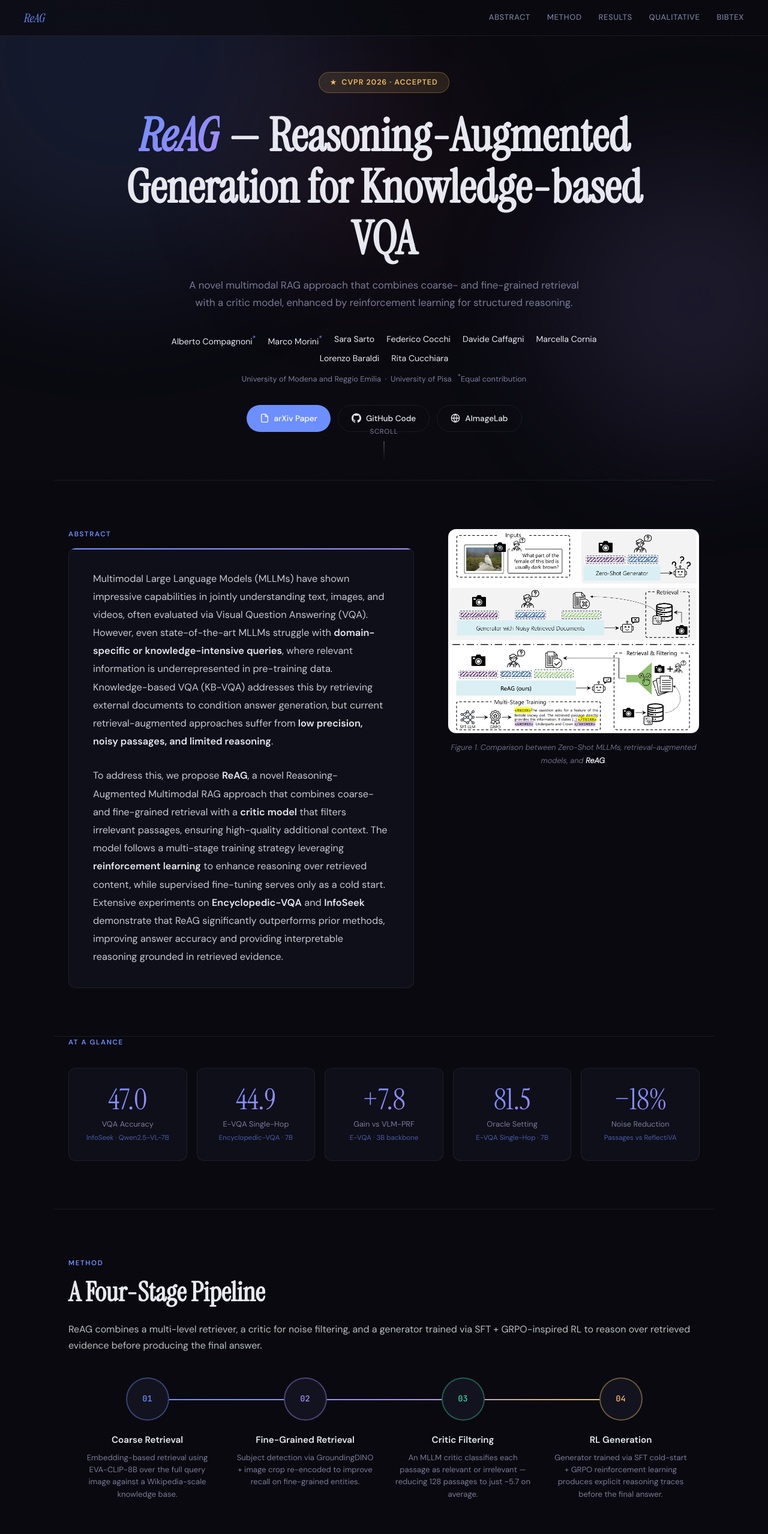
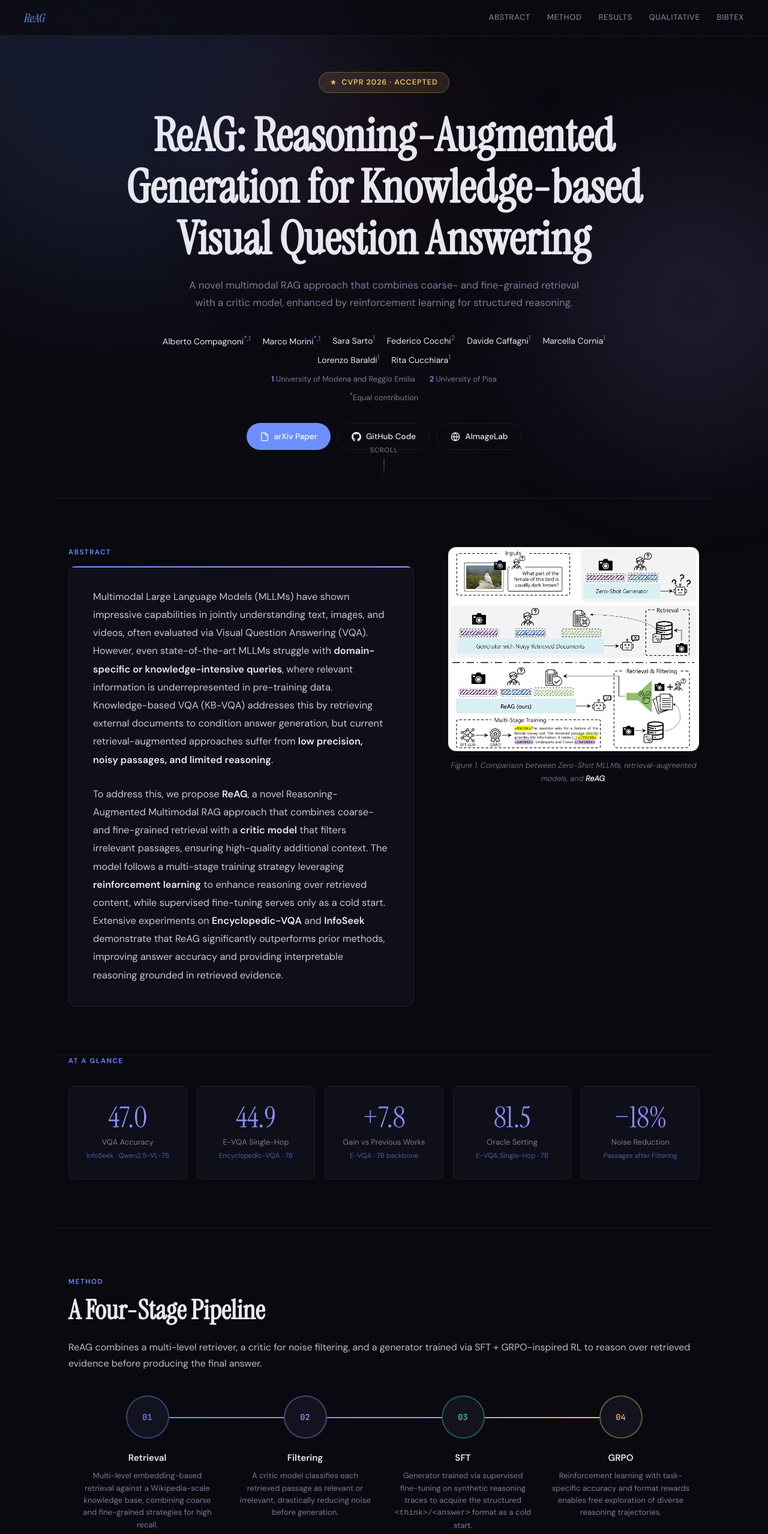
Before and after one commit to aimagelab/ReAG, a plain HTML site: page index.html in a window 1280 px wide. Shown: the top 2557 px of the page at 60% size. Drawn offline with Linux system fonts and the light colour scheme.

Commit message:
gh-page update

```diff
--- a/index.html
+++ b/index.html
@@ -186,6 +186,7 @@
     .author a { color: var(--text); text-decoration: none; border-bottom: 1px solid rgba(255,255,255,.15); transition: border-color var(--transition); }
     .author a:hover { border-color: var(--accent); color: var(--accent); }
     .equal { font-size: .75rem; color: var(--accent); vertical-align: super; }
+    .affil-sup { font-size: .72rem; color: var(--muted); vertical-align: super; }
 
     .affiliations {
       font-size: .8rem;
@@ -194,6 +195,13 @@
       opacity: 0;
       animation: fadeUp .8s .5s forwards;
     }
+    .affil-list {
+      display: flex; flex-wrap: wrap; justify-content: center;
+      gap: 4px 24px;
+      margin-bottom: 6px;
+    }
+    .affil-item { white-space: nowrap; }
+    .affil-num { color: var(--accent); font-weight: 600; margin-right: 3px; }
 
     /* CTA buttons */
     .cta-row {
@@ -780,27 +788,32 @@
 <section id="hero">
   <div class="venue-badge">CVPR 2026 · Accepted</div>
 
-  <h1><em>ReAG</em> — Reasoning-Augmented<br>Generation for Knowledge-based VQA</h1>
+  <!-- FIX 1: titolo senza corsivo su ReAG, senza trattino, titolo completo come nel paper -->
+  <h1>ReAG: Reasoning-Augmented Generation for Knowledge-based Visual Question Answering</h1>
 
   <p class="subtitle">
     A novel multimodal RAG approach that combines coarse- and fine-grained retrieval
     with a critic model, enhanced by reinforcement learning for structured reasoning.
   </p>
 
+  <!-- FIX 2: affiliazioni con apici numerici -->
   <div class="authors">
-    <span class="author">Alberto Compagnoni<sup class="equal">*</sup></span>
-    <span class="author">Marco Morini<sup class="equal">*</sup></span>
-    <span class="author">Sara Sarto</span>
-    <span class="author">Federico Cocchi</span>
-    <span class="author">Davide Caffagni</span>
-    <span class="author">Marcella Cornia</span>
-    <span class="author">Lorenzo Baraldi</span>
-    <span class="author">Rita Cucchiara</span>
+    <span class="author">Alberto Compagnoni<sup class="equal">*,</sup><sup class="affil-sup">1</sup></span>
+    <span class="author">Marco Morini<sup class="equal">*,</sup><sup class="affil-sup">1</sup></span>
+    <span class="author">Sara Sarto<sup class="affil-sup">1</sup></span>
+    <span class="author">Federico Cocchi<sup class="affil-sup">2</sup></span>
+    <span class="author">Davide Caffagni<sup class="affil-sup">1</sup></span>
+    <span class="author">Marcella Cornia<sup class="affil-sup">1</sup></span>
+    <span class="author">Lorenzo Baraldi<sup class="affil-sup">1</sup></span>
+    <span class="author">Rita Cucchiara<sup class="affil-sup">1</sup></span>
   </div>
-  <p class="affiliations">
-    University of Modena and Reggio Emilia &nbsp;·&nbsp; University of Pisa
-    &nbsp; <sup>*</sup>Equal contribution
-  </p>
+  <div class="affiliations">
+    <div class="affil-list">
+      <span class="affil-item"><span class="affil-num">1</span>University of Modena and Reggio Emilia</span>
+      <span class="affil-item"><span class="affil-num">2</span>University of Pisa</span>
+    </div>
+    <span><sup>*</sup>Equal contribution</span>
+  </div>
 
   <div class="cta-row">
     <a class="btn btn-primary" href="https://arxiv.org/abs/2511.22715" target="_blank">
@@ -881,20 +894,22 @@
         <div class="score-label">E-VQA Single-Hop</div>
         <div class="score-dataset">Encyclopedic-VQA · 7B</div>
       </div>
+      <!-- FIX 3: "Gain vs VLM-PRF" → "Gain vs Previous Works" -->
       <div class="score-card">
         <span class="score-num" data-target="+7.8">0</span>
-        <div class="score-label">Gain vs VLM-PRF</div>
-        <div class="score-dataset">E-VQA · 3B backbone</div>
+        <div class="score-label">Gain vs Previous Works</div>
+        <div class="score-dataset">E-VQA · 7B backbone</div>
       </div>
       <div class="score-card">
         <span class="score-num" data-target="81.5">0</span>
         <div class="score-label">Oracle Setting</div>
         <div class="score-dataset">E-VQA Single-Hop · 7B</div>
       </div>
+      <!-- FIX 3: "Passages vs ReflectiVA" → no competitor name -->
       <div class="score-card">
         <span class="score-num" data-target="−18%">0</span>
         <div class="score-label">Noise Reduction</div>
-        <div class="score-dataset">Passages vs ReflectiVA</div>
+        <div class="score-dataset">Passages after Filtering</div>
       </div>
     </div>
   </div>
@@ -909,37 +924,33 @@
        and a generator trained via SFT + GRPO-inspired RL to reason over
        retrieved evidence before producing the final answer.</p>
 
+    <!-- FIX 4: pipeline steps coherent with figure (Retrieval, Filtering, SFT, GRPO) -->
     <div class="pipeline-steps">
       <div class="step">
         <div class="step-num">01</div>
-        <div class="step-title">Coarse Retrieval</div>
-        <p class="step-desc">Embedding-based retrieval using EVA-CLIP-8B over the full query image against a Wikipedia-scale knowledge base.</p>
+        <div class="step-title">Retrieval</div>
+        <p class="step-desc">Multi-level embedding-based retrieval against a Wikipedia-scale knowledge base, combining coarse and fine-grained strategies for high recall.</p>
       </div>
       <div class="step">
         <div class="step-num">02</div>
-        <div class="step-title">Fine-Grained Retrieval</div>
-        <p class="step-desc">Subject detection via GroundingDINO + image crop re-encoded to improve recall on fine-grained entities.</p>
+        <div class="step-title">Filtering</div>
+        <p class="step-desc">A critic model classifies each retrieved passage as relevant or irrelevant, drastically reducing noise before generation.</p>
       </div>
       <div class="step">
         <div class="step-num">03</div>
-        <div class="step-title">Critic Filtering</div>
-        <p class="step-desc">An MLLM critic classifies each passage as relevant or irrelevant — reducing 128 passages to just ~5.7 on average.</p>
+        <div class="step-title">SFT</div>
+        <p class="step-desc">Generator trained via supervised fine-tuning on synthetic reasoning traces to acquire the structured <code>&lt;think&gt;/&lt;answer&gt;</code> format as a cold start.</p>
       </div>
       <div class="step">
         <div class="step-num">04</div>
-        <div class="step-title">RL Generation</div>
-        <p class="step-desc">Generator trained via SFT cold-start + GRPO reinforcement learning produces explicit reasoning traces before the final answer.</p>
+        <div class="step-title">GRPO</div>
+        <p class="step-desc">Reinforcement learning with task-specific accuracy and format rewards enables free exploration of diverse reasoning trajectories.</p>
       </div>
     </div>
   </div>
 
   <!-- Method figure -->
   <div class="reveal method-fig">
-    <!-- <div class="img-placeholder" style="aspect-ratio:16/7">
-      <span class="img-placeholder-icon">🔬</span>
-      <span>Method Overview Figure — <code>method.png</code></span>
-      <span style="font-size:.75rem;opacity:.6">Full pipeline: Retrieval · Critic · SFT · GRPO</span>
-    </div> -->
     <img src="images/model (2)/f3c901f4-1.png" />
     <p class="img-caption">Figure 2. Overview of the proposed ReAG model. Multi-level retriever → critic filtering → SFT cold-start → RL training.</p>
   </div>
@@ -964,11 +975,13 @@
             <p>spaCy noun-phrase extraction + GroundingDINO localization. Cropped region re-encoded for entity-specific retrieval.</p>
           </div>
         </div>
+        <!-- FIX 5: "Critic compression at k=20" → "Passage Filtering at k=20" -->
         <div style="margin-top:28px">
-          <div class="section-label" style="margin-bottom:8px">Critic compression at k=20</div>
+          <div class="section-label" style="margin-bottom:8px">Passage Filtering at k=20</div>
           <div class="bar-row">
+            <!-- FIX 5: bar labels: "w/o Filtering", "ReflectiVA", "ReAG" -->
             <div class="bar-item">
-              <div class="bar-meta"><span>w/o Critic</span><span>128.6 passages</span></div>
+              <div class="bar-meta"><span>w/o Filtering</span><span>128.6 passages</span></div>
               <div class="bar-track"><div class="bar-fill" style="width:100%;background:rgba(122,122,153,.4)"></div></div>
             </div>
             <div class="bar-item">
@@ -976,17 +989,13 @@
               <div class="bar-track"><div class="bar-fill" data-w="5.5" style="background:rgba(167,139,250,.6)"></div></div>
             </div>
             <div class="bar-item">
-              <div class="bar-meta"><span>ReAG Critic</span><span>5.7 passages</span></div>
+              <div class="bar-meta"><span>ReAG</span><span>5.7 passages</span></div>
               <div class="bar-track"><div class="bar-fill" data-w="4.4"></div></div>
             </div>
           </div>
         </div>
       </div>
       <div>
-        <!-- <div class="img-placeholder img-placeholder-sm">
-          <span class="img-placeholder-icon">📊</span>
-          <span>Critic analysis chart — <code>critic_analysis.png</code></span>
-        </div> -->
         <img src="images/inverted_combined_plot_legend_18_cropped/dd2c36f8-1.png" />
       </div>
     </div>
@@ -1000,7 +1009,8 @@
     <h2>Multi-Stage Learning</h2>
     <div class="two-col">
       <div>
-        <p>Inspired by DeepSeek-R1, ReAG employs a deliberate two-phase strategy:
+        <!-- FIX 6: rimosso "Inspired by DeepSeek-R1" e "deliberate" -->
+        <p>ReAG employs a two-phase strategy:
            SFT instills basic structured reasoning behavior, while RL unlocks free exploration
            of diverse reasoning trajectories without the constraint of a KL penalty.</p>
         <div class="timeline">
@@ -1028,10 +1038,6 @@
         </div>
       </div>
       <div style="position:sticky; top: 80px;">
-        <!-- <div class="img-placeholder img-placeholder-sm">
-          <span class="img-placeholder-icon">📈</span>
-          <span>Training reward curve — <code>reward_curve.png</code></span>
-        </div> -->
         <img src="images/reward_plot/7eb31969-1.png" />
         <p class="img-caption">Figure 5. Task-specific accuracy reward progression across training iterations of the ReAG 7B generator.</p>
       </div>
@@ -1062,6 +1068,11 @@
         </thead>
         <tbody>
           <tr><td colspan="7" style="background:rgba(255,255,255,.02);color:var(--muted);font-size:.72rem;padding:8px 16px;letter-spacing:.05em">ZERO-SHOT BASELINES</td></tr>
+          <!-- FIX 7: aggiunta riga Qwen2.5-VL-3B ZS — inserire i valori corretti dal paper -->
+          <tr>
+            <td>Qwen2.5-VL-3B (ZS)</td><td>—</td>
+            <td>21.9</td><td>21.9</td><td>18.9</td><td>17.7</td><td>18.3</td>
+          </tr>
           <tr>
             <td>Qwen2.5-VL-7B (ZS)</td><td>—</td>
             <td>23.6</td><td>23.2</td><td>22.8</td><td>24.1</td><td>23.7</td>
@@ -1104,75 +1115,20 @@
     </div>
     <p class="img-caption">Table 1. VQA accuracy scores on Encyclopedic-VQA test set and InfoSeek validation set. <span class="score-delta" style="display:inline">+delta</span> vs best prior method at same scale.</p>
   </div>
-
-  <!-- <div class="reveal" style="margin-top:48px">
-    <div class="two-col">
-      <div>
-        <div class="img-placeholder img-placeholder-sm">
-          <span class="img-placeholder-icon">📊</span>
-          <span>w/ vs w/o evidence chart — <code>evidence_chart.png</code></span>
-        </div>
-        <p class="img-caption">Figure 3 (left). Performance with and without the evidence passage in context, including oracle upper bounds.</p>
-      </div>
-      <div>
-        <div class="img-placeholder img-placeholder-sm">
-          <span class="img-placeholder-icon">📈</span>
-          <span>Top-k passages analysis — <code>topk_chart.png</code></span>
-        </div>
-        <p class="img-caption">Figure 3 (right). Average number of passages retained at different top-k values for ReAG vs ReflectiVA.</p>
-      </div>
-    </div>
-  </div> -->
 </section>
-
-<!-- ═══ ABLATION ════════════════════════════════════════════════ -->
-<!-- <section>
-  <div class="reveal">
-    <div class="section-label">Ablation</div>
-    <h2>Every Component Matters</h2>
-    <p>Progressive enabling of components validates each design choice independently.</p>
-    <div class="table-wrap" style="margin-top:28px">
-      <table>
-        <thead>
-          <tr>
-            <th>Coarse</th><th>Fine-Grained</th><th>Critic</th><th>SFT</th><th>Reas. Traces</th><th>RL</th>
-            <th>E-VQA SH</th><th>InfoSeek All</th>
-          </tr>
-        </thead>
-        <tbody>
-          <tr><td>—</td><td>—</td><td>—</td><td>—</td><td>—</td><td>—</td><td>21.9</td><td>18.3</td></tr>
-          <tr><td>✓</td><td>—</td><td>—</td><td>—</td><td>—</td><td>—</td><td>19.2</td><td>10.1</td></tr>
-          <tr><td>✓</td><td>—</td><td>✓</td><td>—</td><td>—</td><td>—</td><td>38.0</td><td>27.0</td></tr>
-          <tr><td>✓</td><td>✓</td><td>✓</td><td>—</td><td>—</td><td>—</td><td>40.2</td><td>27.1</td></tr>
-          <tr><td>✓</td><td>✓</td><td>✓</td><td>✓</td><td>—</td><td>—</td><td>39.3</td><td>37.5</td></tr>
-          <tr><td>✓</td><td>✓</td><td>✓</td><td>✓</td><td>✓</td><td>—</td><td>38.1</td><td>41.3</td></tr>
-          <tr><td>✓</td><td>✓</td><td>✓</td><td>✓</td><td>—</td><td>✓</td><td>39.5</td><td>39.6</td></tr>
-          <tr class="row-ours">
-            <td>✓</td><td>✓</td><td>✓</td><td>✓</td><td>✓</td><td>✓</td>
-            <td class="score-best">41.3</td><td class="score-best">43.3</td>
-          </tr>
-        </tbody>
-      </table>
-    </div>
-    <p class="img-caption">Table 4. Ablation study on Encyclopedic-VQA and InfoSeek — Qwen2.5-VL-3B, k=20.</p>
-  </div>
-</section> -->
 
 <!-- ═══ QUALITATIVE ════════════════════════════════════════════= -->
 <section id="qualitative">
   <div class="reveal">
     <div class="section-label">Qualitative Results</div>
     <h2>Reasoning Traces in Action</h2>
+    <!-- FIX 8: rimosso il trattino "—" dalla frase -->
     <p>ReAG generates explicit, structured reasoning traces that ground the answer
-       in both visual evidence and retrieved passages — providing full explainability.</p>
+       in both visual evidence and retrieved passages, providing full explainability.</p>
 
     <div class="qual-grid">
       <!-- Card 1 -->
       <div class="qual-card">
-        <!-- <div class="img-placeholder img-placeholder-sq" style="border-radius:0;border:none">
-          <span class="img-placeholder-icon">🦅</span>
-          <span style="font-size:.72rem">Bird image — <code>qual_bird.jpg</code></span>
-        </div> -->
         <img src="images/qual/gabbiano.png" />
         <div class="qual-body">
           <div class="qual-q">Q: What is the closest upper taxonomy of this bird?</div>
@@ -1197,10 +1153,6 @@
       </div>
       <!-- Card 2 -->
       <div class="qual-card">
-        <!-- <div class="img-placeholder img-placeholder-sq" style="border-radius:0;border:none">
-          <span class="img-placeholder-icon">🌉</span>
-          <span style="font-size:.72rem">Bridge image — <code>qual_bridge.jpg</code></span>
-        </div> -->
         <img src="images/qual/bridge.png" />
         <div class="qual-body">
           <div class="qual-q">Q: Which road, railway or canal does this bridge carry?</div>
@@ -1225,10 +1177,6 @@
       </div>
       <!-- Card 3 -->
       <div class="qual-card">
-        <!-- <div class="img-placeholder img-placeholder-sq" style="border-radius:0;border:none">
-          <span class="img-placeholder-icon">🚗</span>
-          <span style="font-size:.72rem">Vehicle image — <code>qual_vehicle.jpg</code></span>
-        </div> -->
         <img src="images/qual/car.png" />
         <div class="qual-body">
           <div class="qual-q">Q: What is the brand of this vehicle?</div>
@@ -1260,11 +1208,6 @@
     <div class="abstract-box">
       <div class="two-col" style="gap:24px;align-items:flex-start">
         <div>
-          <!-- Sostituisci l'immagine del dock qui -->
-          <!-- <div class="img-placeholder img-placeholder-sq" style="aspect-ratio:4/3;border-radius:12px;border:1px dashed rgba(108,143,255,.35)">
-            <span class="img-placeholder-icon">🖼️</span>
-            <span style="font-size:.78rem">Dock image — replace with your photo</span>
-          </div> -->
           <img src="images/qual/dock.jpg" style="border-radius:12px;border:1px dashed rgba(108,143,255,.35)" />
           <p class="qual-q" style="margin-top:12px">Q: Who designed this dock?</p>
         </div>
@@ -1300,16 +1243,6 @@
       </div>
     </div>
   </div>
-
-  <!-- More qual figures -->
-  <!-- <div class="reveal" style="margin-top:40px">
-    <div class="img-placeholder" style="aspect-ratio:16/9">
-      <span class="img-placeholder-icon">🖼️</span>
-      <span>Extended qualitative grid — <code>qualitative_grid.png</code></span>
-      <span style="font-size:.75rem;opacity:.6">Figure 10: InfoSeek and E-VQA comparisons</span>
-    </div>
-    <p class="img-caption">Figure 10. Extended qualitative results comparing ReAG, ReflectiVA, and zero-shot Qwen2.5-VL-7B on InfoSeek and Encyclopedic-VQA.</p>
-  </div> -->
 </section>
 
 <!-- ═══ CONTRIBUTIONS ══════════════════════════════════════════= -->
@@ -1345,16 +1278,13 @@
   <div class="reveal">
     <div class="section-label">Citation</div>
     <h2>BibTeX</h2>
+    <!-- FIX 9: no line breaks inside title/author/booktitle; title in double braces -->
     <div class="bibtex-box">
       <button class="copy-btn" onclick="copyBib(this)">Copy</button>
       <pre id="bib-text">@inproceedings{compagnoni2026reag,
-  title     = {ReAG: Reasoning-Augmented Generation for
-               Knowledge-based Visual Question Answering},
-  author    = {Compagnoni, Alberto and Morini, Marco and Sarto, Sara
-               and Cocchi, Federico and Caffagni, Davide and
-               Cornia, Marcella and Baraldi, Lorenzo and Cucchiara, Rita},
-  booktitle = {Proceedings of the IEEE/CVF Conference on
-               Computer Vision and Pattern Recognition (CVPR)},
+  title     = {{ReAG: Reasoning-Augmented Generation for Knowledge-based Visual Question Answering}},
+  author    = {Compagnoni, Alberto and Morini, Marco and Sarto, Sara and Cocchi, Federico and Caffagni, Davide and Cornia, Marcella and Baraldi, Lorenzo and Cucchiara, Rita},
+  booktitle = {Proceedings of the IEEE/CVF Conference on Computer Vision and Pattern Recognition (CVPR)},
   year      = {2026}
 }</pre>
     </div>
```
